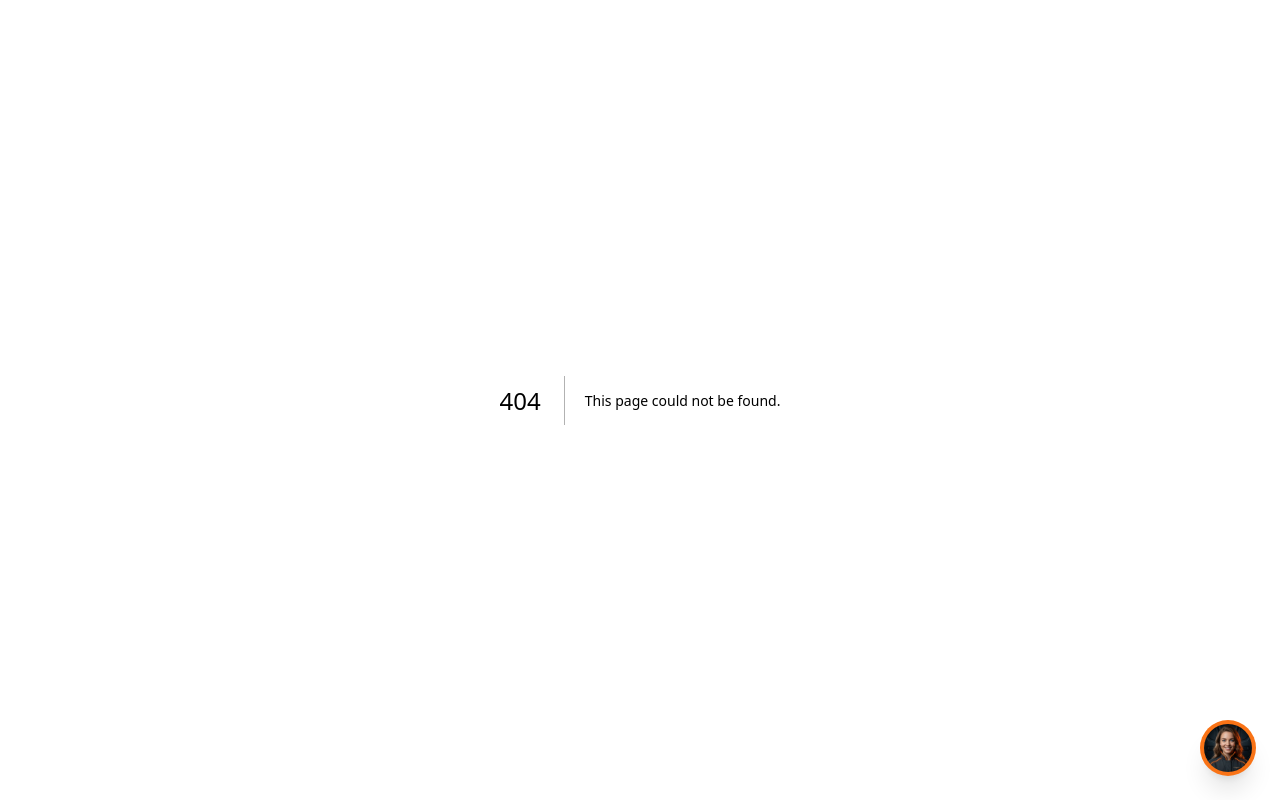
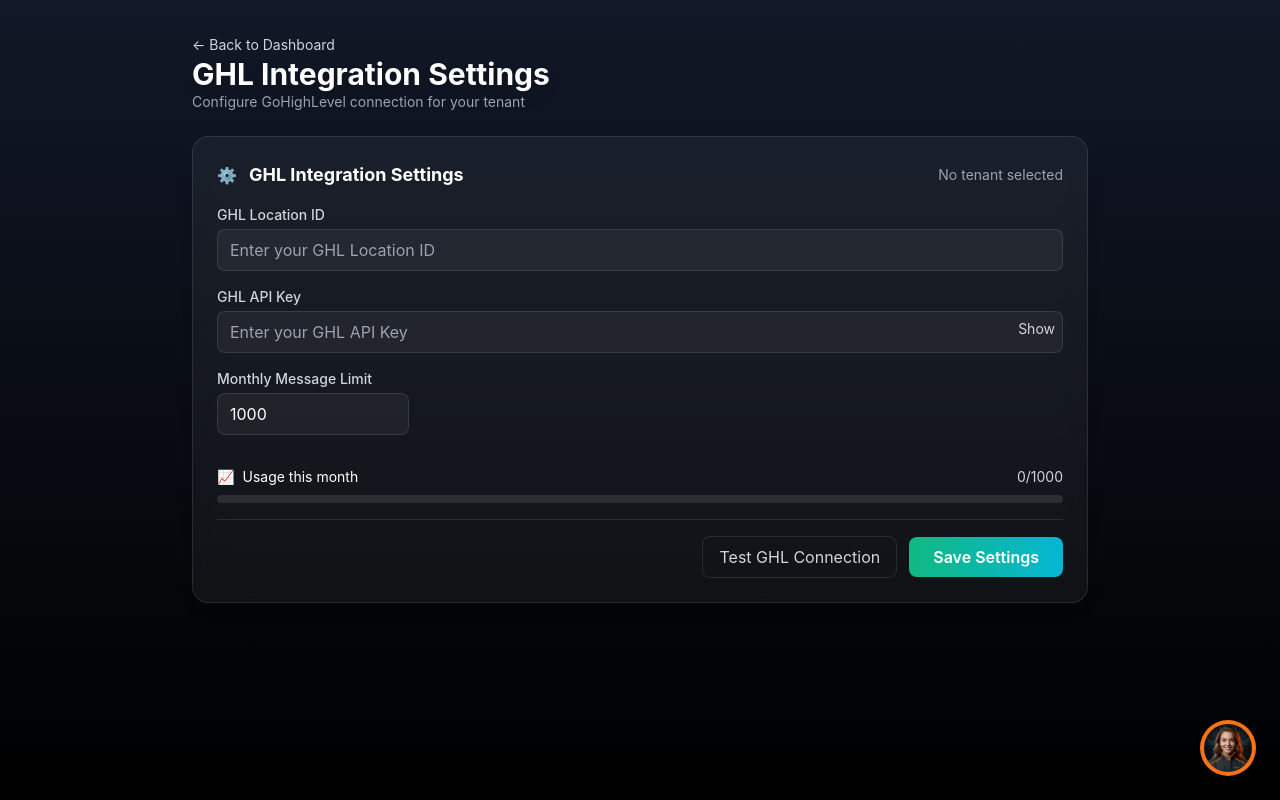
Before and after one commit to mbright4497/dealpilot-tn, a Next.js app in the folder dealpilot-tn/web/: page /settings/ghl in a window 1280 px wide. Before the commit this address had no page. Built offline with nearby package versions, Linux system fonts and the light colour scheme.

Commit message:
feat(ghl-ui): add GHL settings panel and /settings/ghl page

```diff
--- /dev/null
+++ b/dealpilot-tn/web/src/app/settings/ghl/page.tsx
@@ -0,0 +1,20 @@
+'use client'
+import React from 'react'
+import GhlSettings from '@/components/GhlSettings'
+
+export default function GhlSettingsPage(){
+  return (
+    <div className="min-h-screen bg-gradient-to-b from-gray-900 to-black p-8">
+      <div className="max-w-4xl mx-auto">
+        <div className="mb-6 flex items-center justify-between">
+          <div>
+            <a href="/" className="text-sm text-gray-300 hover:text-white">← Back to Dashboard</a>
+            <h1 className="text-3xl font-bold text-white drop-shadow-lg">GHL Integration Settings</h1>
+            <p className="text-sm text-gray-400">Configure GoHighLevel connection for your tenant</p>
+          </div>
+        </div>
+        <GhlSettings />
+      </div>
+    </div>
+  )
+}
--- /dev/null
+++ b/dealpilot-tn/web/src/components/GhlSettings.tsx
@@ -0,0 +1,88 @@
+'use client'
+import React, { useEffect, useState } from 'react'
+
+export default function GhlSettings({ tenantId }: { tenantId?: string }){
+  const [settings, setSettings] = useState({ ghl_location_id: '', ghl_api_key: '', messages_limit: 1000, comms_email_used: 0, comms_sms_used: 0 })
+  const [loading, setLoading] = useState(false)
+  const [saving, setSaving] = useState(false)
+  const [saved, setSaved] = useState(false)
+  const [error, setError] = useState<string|null>(null)
+  const [showKey, setShowKey] = useState(false)
+
+  useEffect(()=>{
+    if(!tenantId) return
+    setLoading(true)
+    // placeholder fetch - API may be added later
+    fetch(`/api/tenants?id=${encodeURIComponent(tenantId)}`).then(r=>r.json()).then(j=>{
+      if(j && j.tenant){ setSettings((s:any)=>({...s, ...j.tenant})) }
+    }).catch(()=>{}).finally(()=>setLoading(false))
+  },[tenantId])
+
+  async function handleSave(){
+    setSaving(true); setError(null)
+    try{
+      const res = await fetch('/api/tenants', { method: 'POST', headers: {'Content-Type':'application/json'}, body: JSON.stringify(settings) })
+      const j = await res.json()
+      if(!res.ok || j.error){ setError(j.error||'Save failed'); setSaving(false); return }
+      setSaved(true)
+      setTimeout(()=>setSaved(false),3000)
+    }catch(e:any){ setError(String(e)) }
+    setSaving(false)
+  }
+
+  async function testConnection(){
+    try{
+      const res = await fetch('/api/ghl/test', { method: 'POST', headers: {'Content-Type':'application/json'}, body: JSON.stringify({ locationId: settings.ghl_location_id, apiKey: settings.ghl_api_key }) })
+      const j = await res.json()
+      if(!res.ok || j.error){ alert('Connection failed: '+(j.error||res.statusText)); return }
+      alert('Connection OK')
+    }catch(e:any){ alert('Connection error: '+String(e)) }
+  }
+
+  const totalSent = (settings.comms_email_used||0) + (settings.comms_sms_used||0)
+  const pct = Math.min(100, Math.round((totalSent / (settings.messages_limit||1)) * 100))
+
+  return (
+    <div className="p-6 bg-white/5 backdrop-blur-md rounded-2xl border border-white/10 shadow-lg">
+      <div className="flex items-center justify-between mb-4">
+        <div className="flex items-center gap-3"><span className="text-cyan-300">⚙️</span><h3 className="text-lg font-bold text-white">GHL Integration Settings</h3></div>
+        <div className="text-sm text-gray-400">{tenantId ? 'Tenant: '+tenantId : 'No tenant selected'}</div>
+      </div>
+
+      <div className="grid grid-cols-1 gap-4">
+        <div>
+          <label className="block text-sm font-medium text-gray-300 mb-1">GHL Location ID</label>
+          <input value={settings.ghl_location_id} onChange={e=>setSettings({...settings, ghl_location_id: e.target.value})} placeholder="Enter your GHL Location ID" className="w-full bg-white/5 border border-white/10 rounded-lg px-3 py-2 text-white" />
+        </div>
+        <div>
+          <label className="block text-sm font-medium text-gray-300 mb-1">GHL API Key</label>
+          <div className="relative">
+            <input type={showKey? 'text':'password'} value={settings.ghl_api_key} onChange={e=>setSettings({...settings, ghl_api_key: e.target.value})} placeholder="Enter your GHL API Key" className="w-full bg-white/5 border border-white/10 rounded-lg px-3 py-2 text-white" />
+            <button onClick={()=>setShowKey(s=>!s)} className="absolute right-2 top-2 text-sm text-gray-300">{showKey? 'Hide':'Show'}</button>
+          </div>
+        </div>
+        <div>
+          <label className="block text-sm font-medium text-gray-300 mb-1">Monthly Message Limit</label>
+          <input type="number" value={settings.messages_limit} onChange={e=>setSettings({...settings, messages_limit: Number(e.target.value)})} className="w-48 bg-white/5 border border-white/10 rounded-lg px-3 py-2 text-white" />
+        </div>
+
+        <div className="pt-4">
+          <div className="flex items-center justify-between mb-2">
+            <div className="flex items-center gap-2"><span className="text-sm text-cyan-300">📈</span><div className="text-sm text-white">Usage this month</div></div>
+            <div className="text-sm text-gray-300">{totalSent}/{settings.messages_limit}</div>
+          </div>
+          <div className="w-full bg-white/10 rounded-full h-2">
+            <div className="h-2 rounded-full bg-cyan-400" style={{ width: `${pct}%` }} />
+          </div>
+        </div>
+
+        {error && <div className="text-sm text-red-400">{error}</div>}
+
+        <div className="flex items-center justify-end gap-3 pt-4 border-t border-white/10">
+          <button onClick={testConnection} className="px-4 py-2 border border-white/10 rounded-lg text-gray-300 hover:bg-white/10">Test GHL Connection</button>
+          <button onClick={handleSave} disabled={saving} className="px-6 py-2 bg-gradient-to-r from-emerald-500 to-cyan-500 text-white rounded-lg hover:from-emerald-400 hover:to-cyan-400 font-semibold">{saving? 'Saving...':'Save Settings'}</button>
+        </div>
+      </div>
+    </div>
+  )
+}
```
